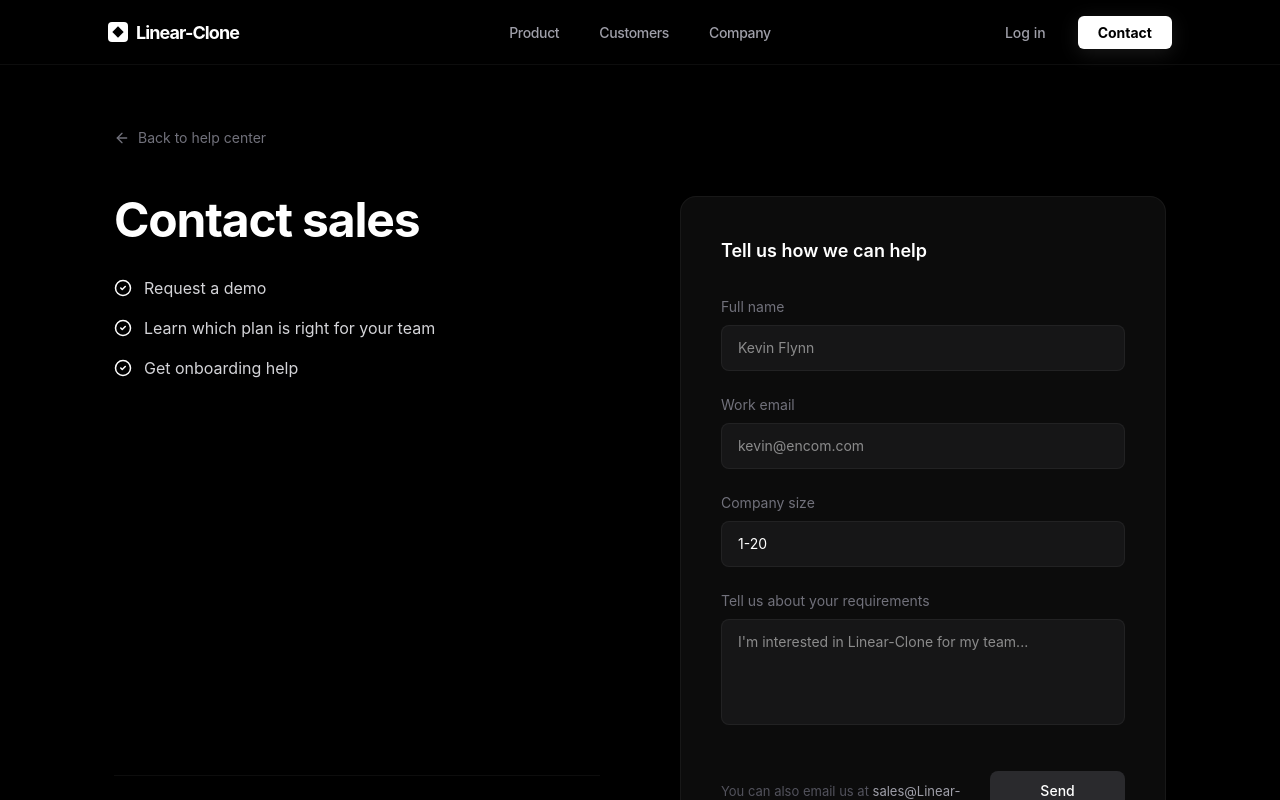
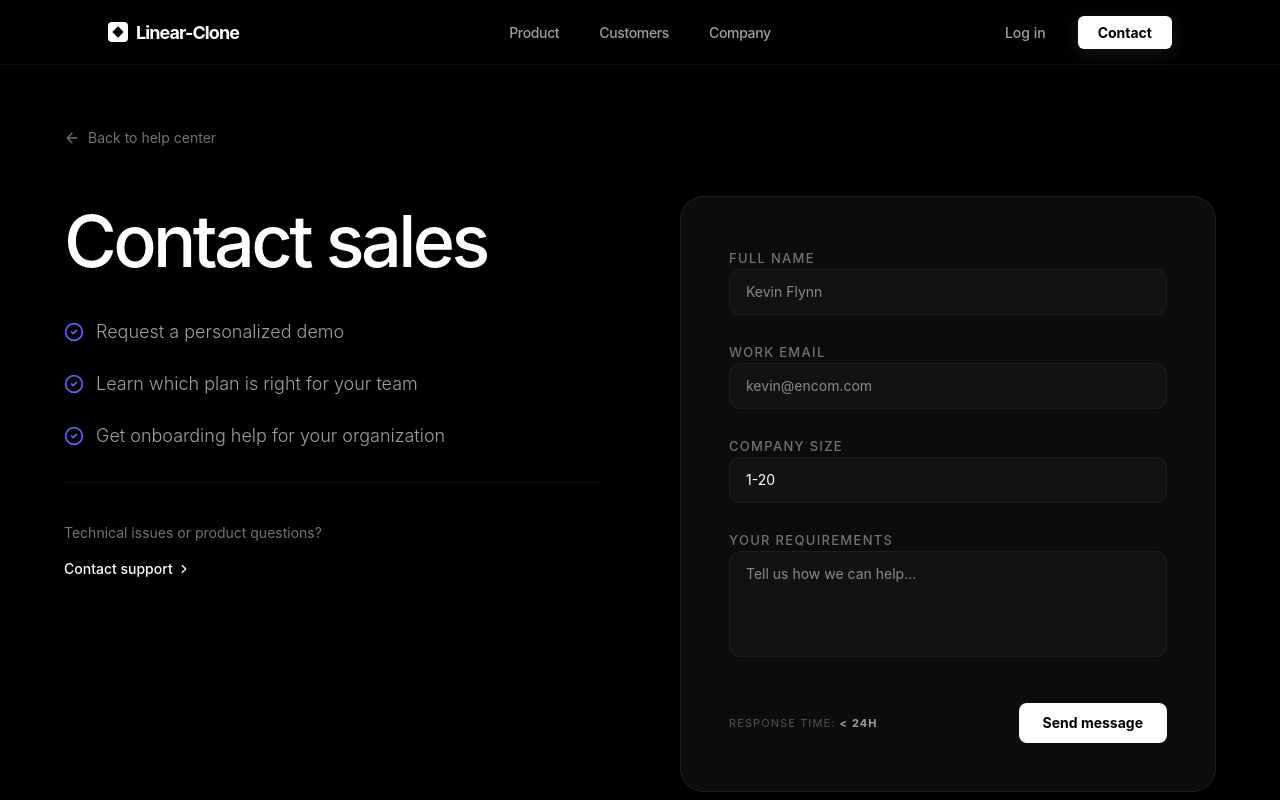
Before and after one commit to Sathwikacharya777/Linear-clone, a Next.js app: page /contact in a window 1280 px wide. Both pictures are taken after a click on the button "Talk to sales". Shown: the top 800 px of the page. Built offline with nearby package versions, Linux system fonts and the light colour scheme; no server answers.

Commit message:
Contact form change

```diff
--- /dev/null
+++ b/app/contact/actions.ts
@@ -0,0 +1,49 @@
+"use server";
+
+import { Resend } from "resend";
+
+// Initialize Resend with your secret key from the .env file
+const resend = new Resend(process.env.RESEND_API_KEY);
+
+export async function submitContactForm(formData: FormData) {
+  const RECIPIENT_EMAIL = "sathwikacharyaofficial@gmail.com";
+
+  // 1. Extract data from the form
+  const name = formData.get("fullname") as string;
+  const email = formData.get("email") as string;
+  const companySize = formData.get("companySize") as string;
+  const message = formData.get("message") as string;
+
+  try {
+    // 2. Send the actual email using Next.js Server Logic
+    const { data, error } = await resend.emails.send({
+      from: "Linear-Clone <onboarding@resend.dev>", // Resend's default testing domain
+      to: [RECIPIENT_EMAIL],
+      subject: `🚀 New Inquiry from ${name}`,
+      html: `
+        <div style="font-family: sans-serif; padding: 20px; border: 1px solid #eee;">
+          <h2 style="color: #5e6ad2;">New Linear-Clone Inquiry</h2>
+          <p><strong>Name:</strong> ${name}</p>
+          <p><strong>Email:</strong> ${email}</p>
+          <p><strong>Company Size:</strong> ${companySize}</p>
+          <p><strong>Message:</strong></p>
+          <div style="background: #f9f9f9; padding: 15px; border-radius: 5px;">
+            ${message}
+          </div>
+        </div>
+      `,
+    });
+
+    if (error) {
+      console.error("Resend Error:", error);
+      return { success: false };
+    }
+
+    console.log("Email sent successfully to:", RECIPIENT_EMAIL);
+    return { success: true };
+
+  } catch (err) {
+    console.error("Server Crash:", err);
+    return { success: false };
+  }
+}
--- a/app/contact/page.tsx
+++ b/app/contact/page.tsx
@@ -2,26 +2,87 @@
 
 import React, { useState } from 'react';
 import {
-  Mail,
-  MessageSquare,
-  ChevronRight,
-  ArrowUpRight,
-  CheckCircle2,
-  ArrowLeft
+  Mail, MessageSquare, ChevronRight, CheckCircle2, ArrowLeft, Loader2
 } from 'lucide-react';
 import Link from 'next/link';
+import { motion, AnimatePresence } from "framer-motion";
+import { useFormStatus } from "react-dom"; // Next.js/React 19 hook
+import { submitContactForm } from "./actions";
 import Footer from "../components/Footer";
 
 export default function ContactPage() {
   const [showForm, setShowForm] = useState(false);
+  const [isSubmitted, setIsSubmitted] = useState(false);
 
-  // --- FORM VIEW ---
-  if (showForm) {
+  // Helper component for the Loading Button
+  function SubmitButton() {
+    const { pending } = useFormStatus();
     return (
-      <main className="min-h-screen bg-black text-white pt-32 pb-20 animate-in fade-in duration-500">
-        <div className="max-w-[1100px] mx-auto px-6">
+      <button
+        type="submit"
+        disabled={pending}
+        className="bg-white text-black px-6 py-2.5 rounded-lg text-sm font-bold hover:bg-zinc-200 transition-all flex items-center gap-2 disabled:opacity-50"
+      >
+        {pending ? <Loader2 size={16} className="animate-spin" /> : "Send message"}
+      </button>
+    );
+  }
 
-          {/* Back Button */}
+  return (
+    <main className="min-h-screen bg-black text-white pt-32 overflow-x-hidden">
+      <div className="max-w-[1200px] mx-auto px-6">
+
+        <AnimatePresence mode="wait">
+          {!showForm ? (
+            /* --- VIEW 1: HELP HUB --- */
+            <motion.div
+              key="hub"
+              initial={{ opacity: 0, y: 20 }}
+              animate={{ opacity: 1, y: 0 }}
+              exit={{ opacity: 0, y: -20 }}
+              className="max-w-[900px] mx-auto"
+            >
+              <div className="text-center mb-20">
+                <h1 className="text-5xl md:text-7xl font-medium tracking-tighter mb-6 bg-gradient-to-b from-white to-zinc-500 bg-clip-text text-transparent">
+                  How can we help?
+                </h1>
+                <p className="text-zinc-400 text-lg md:text-xl font-light max-w-[500px] mx-auto leading-relaxed">
+                  Get in touch with our sales and support teams for demos, onboarding support, or product questions.
+                </p>
+              </div>
+
+              <div className="grid grid-cols-1 md:grid-cols-2 gap-6 mb-24">
+                <HubCard
+                  icon={<Mail />}
+                  title="Sales"
+                  desc="Speak to our sales team about plans, pricing, or a demo."
+                  onClick={() => setShowForm(true)}
+                  btnText="Talk to sales"
+                />
+                <HubCard
+                  icon={<MessageSquare />}
+                  title="Help & support"
+                  desc="Ask product questions, report problems, or leave feedback."
+                  onClick={() => setShowForm(true)}
+                  btnText="Contact support"
+                />
+              </div>
+
+              <div className="flex justify-center border-t border-white/5 pt-12 mb-20">
+                <div className="flex items-center gap-2 px-4 py-1.5 bg-indigo-500/10 border border-indigo-500/20 rounded-full">
+                  <CheckCircle2 size={14} className="text-indigo-500 shadow-[0_0_10px_#5e6ad2]" />
+                  <span className="text-[10px] font-bold text-indigo-400 tracking-widest uppercase">All systems operational</span>
+                </div>
+              </div>
+            </motion.div>
+          ) : (
+            /* --- VIEW 2: CONTACT FORM --- */
+            <motion.div
+              key="form"
+              initial={{ opacity: 0, x: 50 }}
+              animate={{ opacity: 1, x: 0 }}
+              exit={{ opacity: 0, x: -50 }}
+            >
               <button
                 onClick={() => setShowForm(false)}
                 className="flex items-center gap-2 text-zinc-500 hover:text-white transition-colors mb-12 text-sm"
@@ -29,61 +90,45 @@ export default function ContactPage() {
                 <ArrowLeft size={16} /> Back to help center
               </button>
 
-          <div className="grid grid-cols-1 md:grid-cols-2 gap-20">
-
-            {/* Left Side: Info */}
-            <div className="flex flex-col justify-start">
-              <h1 className="text-5xl font-bold tracking-tight mb-8">Contact sales</h1>
-
-              <ul className="space-y-4 mb-12">
-                <li className="flex items-center gap-3 text-zinc-300">
-                  <CheckCircle2 size={18} className="text-white" /> Request a demo
-                </li>
-                <li className="flex items-center gap-3 text-zinc-300">
-                  <CheckCircle2 size={18} className="text-white" /> Learn which plan is right for your team
-                </li>
-                <li className="flex items-center gap-3 text-zinc-300">
-                  <CheckCircle2 size={18} className="text-white" /> Get onboarding help
-                </li>
+              <div className="grid grid-cols-1 lg:grid-cols-2 gap-20 items-start pb-20">
+                <div className="space-y-8">
+                  <h1 className="text-5xl md:text-7xl font-medium tracking-tighter leading-tight">Contact sales</h1>
+                  <ul className="space-y-6">
+                    <FeatureItem text="Request a personalized demo" />
+                    <FeatureItem text="Learn which plan is right for your team" />
+                    <FeatureItem text="Get onboarding help for your organization" />
                   </ul>
-
-              <div className="mt-auto pt-10 border-t border-white/5">
+                  <div className="pt-10 border-t border-white/5">
                     <p className="text-zinc-500 text-sm mb-4">Technical issues or product questions?</p>
-                <button
-                  onClick={() => setShowForm(false)}
-                  className="text-zinc-400 hover:text-white text-sm flex items-center gap-1 transition-colors"
-                >
+                    <button onClick={() => setShowForm(false)} className="text-white text-sm font-medium flex items-center gap-1 hover:text-zinc-300">
                       Contact support <ChevronRight size={14} />
                     </button>
                   </div>
                 </div>
 
-            {/* Right Side: Form Card */}
-            <div className="bg-[#0c0c0c] border border-white/5 rounded-2xl p-10">
-              <h2 className="text-lg font-semibold mb-8">Tell us how we can help</h2>
+                {/* THE FORM CARD */}
+                <div className="bg-[#0c0c0c] border border-white/[0.08] rounded-3xl p-8 md:p-12 shadow-2xl relative overflow-hidden">
+                  {isSubmitted ? (
+                    <div className="py-20 text-center space-y-4">
+                       <CheckCircle2 size={48} className="text-green-500 mx-auto" />
+                       <h2 className="text-2xl font-bold">Message sent!</h2>
+                       <p className="text-zinc-400">We'll get back to you within 24 hours.</p>
+                       <button onClick={() => setIsSubmitted(false)} className="text-indigo-400 text-sm underline">Send another</button>
+                    </div>
+                  ) : (
+                    <form
+                      action={async (fd) => {
+                        await submitContactForm(fd);
+                        setIsSubmitted(true);
+                      }}
+                      className="space-y-6"
+                    >
+                      <FormInput label="Full name" name="fullname" placeholder="Kevin Flynn" required />
+                      <FormInput label="Work email" name="email" type="email" placeholder="kevin@encom.com" required />
 
-              <form className="space-y-6">
-                <div>
-                  <label className="block text-zinc-500 text-sm mb-2">Full name</label>
-                  <input
-                    type="text"
-                    placeholder="Kevin Flynn"
-                    className="w-full bg-[#161617] border border-white/5 rounded-lg px-4 py-3 text-sm focus:outline-none focus:border-white/20 transition-colors"
-                  />
-                </div>
-
-                <div>
-                  <label className="block text-zinc-500 text-sm mb-2">Work email</label>
-                  <input
-                    type="email"
-                    placeholder="kevin@encom.com"
-                    className="w-full bg-[#161617] border border-white/5 rounded-lg px-4 py-3 text-sm focus:outline-none focus:border-white/20 transition-colors"
-                  />
-                </div>
-
-                <div>
-                  <label className="block text-zinc-500 text-sm mb-2">Company size</label>
-                  <select className="w-full bg-[#161617] border border-white/5 rounded-lg px-4 py-3 text-sm focus:outline-none focus:border-white/20 transition-colors appearance-none">
+                      <div className="space-y-2">
+                        <label className="text-zinc-500 text-[13px] font-medium uppercase tracking-widest">Company size</label>
+                        <select className="w-full bg-zinc-900/50 border border-white/5 rounded-xl px-4 py-3 text-sm focus:border-indigo-500/50 outline-none transition-all appearance-none">
                           <option>1-20</option>
                           <option>21-50</option>
                           <option>51-200</option>
@@ -91,84 +136,70 @@ export default function ContactPage() {
                         </select>
                       </div>
 
-                <div>
-                  <label className="block text-zinc-500 text-sm mb-2">Tell us about your requirements</label>
+                      <div className="space-y-2">
+                        <label className="text-zinc-500 text-[13px] font-medium uppercase tracking-widest">Your requirements</label>
                         <textarea
+                          name="message"
                           rows={4}
-                    placeholder="I'm interested in Linear-Clone for my team..."
-                    className="w-full bg-[#161617] border border-white/5 rounded-lg px-4 py-3 text-sm focus:outline-none focus:border-white/20 transition-colors resize-none"
+                          className="w-full bg-zinc-900/50 border border-white/5 rounded-xl px-4 py-3 text-sm focus:border-indigo-500/50 outline-none transition-all resize-none"
+                          placeholder="Tell us how we can help..."
+                          required
                         />
                       </div>
 
                       <div className="flex items-center justify-between pt-4">
-                  <p className="text-zinc-600 text-[13px]">
-                    You can also email us at <span className="text-zinc-400">sales@Linear-Clone.com</span>
+                        <p className="text-[11px] text-zinc-600 uppercase tracking-widest">
+                          Response time: <span className="text-zinc-400 font-bold">&lt; 24h</span>
                         </p>
-                  <button type="submit" className="bg-[#2a2a2d] hover:bg-[#323235] text-white px-6 py-2.5 rounded-lg text-sm font-medium transition-colors">
-                    Send message
-                  </button>
+                        <SubmitButton />
                       </div>
                     </form>
+                  )}
                 </div>
+              </div>
+            </motion.div>
+          )}
+        </AnimatePresence>
 
-          </div>
+        <Footer />
       </div>
     </main>
   );
 }
 
-  // --- HELP HUB VIEW (Default) ---
+// --- SUB-COMPONENTS ---
+
+function HubCard({ icon, title, desc, onClick, btnText }: any) {
   return (
-    <main className="min-h-screen bg-black text-white pt-32 pb-20">
-      <div className="max-w-[900px] mx-auto px-6">
-        <div className="text-center mb-20">
-          <h1 className="text-5xl md:text-6xl font-bold tracking-tight mb-6">How can we help?</h1>
-          <p className="text-zinc-400 text-lg max-w-[500px] mx-auto leading-relaxed">
-            Get in touch with our sales and support teams for demos, onboarding support, or product questions.
-          </p>
+    <div className="bg-[#0c0c0c] border border-white/[0.08] rounded-3xl p-8 flex flex-col items-start group hover:bg-[#111111] transition-all">
+      <div className="w-10 h-10 bg-zinc-800 border border-white/5 rounded-xl flex items-center justify-center text-zinc-400 mb-6 group-hover:text-white transition-colors">
+        {icon}
       </div>
-
-        <div className="grid grid-cols-1 md:grid-cols-2 gap-6 mb-24">
-          {/* Sales Card */}
-          <div className="bg-[#0c0c0c] border border-white/5 rounded-2xl p-8 flex flex-col items-start">
-            <div className="flex items-center gap-3 mb-4">
-              <Mail size={20} className="text-zinc-400" />
-              <h3 className="font-semibold text-lg">Sales</h3>
-            </div>
-            <p className="text-zinc-500 mb-8 leading-relaxed">Speak to our sales team about plans, pricing, or a demo.</p>
-            <button
-              onClick={() => setShowForm(true)}
-              className="flex items-center gap-2 bg-white/5 border border-white/10 px-4 py-2 rounded-lg text-sm font-medium hover:bg-white/10 transition-all"
-            >
-              Talk to sales <ChevronRight size={14} />
+      <h3 className="text-xl font-medium mb-3 text-white">{title}</h3>
+      <p className="text-zinc-500 mb-10 leading-relaxed text-[15px] font-light">{desc}</p>
+      <button onClick={onClick} className="flex items-center gap-2 bg-white/5 border border-white/10 px-5 py-2 rounded-lg text-sm font-medium hover:bg-white hover:text-black transition-all">
+        {btnText} <ChevronRight size={14} />
       </button>
     </div>
-
-          {/* Support Card */}
-          <div className="bg-[#0c0c0c] border border-white/5 rounded-2xl p-8 flex flex-col items-start">
-            <div className="flex items-center gap-3 mb-4">
-              <MessageSquare size={20} className="text-zinc-400" />
-              <h3 className="font-semibold text-lg">Help & support</h3>
-            </div>
-            <p className="text-zinc-500 mb-8 leading-relaxed">Ask product questions, report problems, or leave feedback.</p>
-            <button
-              onClick={() => setShowForm(true)}
-              className="flex items-center gap-2 bg-white/5 border border-white/10 px-4 py-2 rounded-lg text-sm font-medium hover:bg-white/10 transition-all"
-            >
-              Contact support <ChevronRight size={14} />
-            </button>
-          </div>
-        </div>
-
-        {/* Operational Status Footer */}
-        <div className="flex justify-center border-t border-white/5 pt-12">
-          <div className="flex items-center gap-2 px-4 py-1.5 bg-blue-500/10 border border-blue-500/20 rounded-full">
-            <CheckCircle2 size={14} className="text-blue-500" />
-            <span className="text-[10px] font-bold text-blue-500 tracking-wider uppercase">All systems operational</span>
-          </div>
-        </div>
-      </div>
-        <Footer />
-    </main>
   );
 }
+
+function FeatureItem({ text }: { text: string }) {
+  return (
+    <li className="flex items-center gap-3 text-zinc-400 text-lg font-light">
+      <CheckCircle2 size={20} className="text-indigo-500" /> {text}
+    </li>
+  );
+}
+
+function FormInput({ label, ...props }: any) {
+  return (
+    <div className="space-y-2">
+      <label className="text-zinc-500 text-[13px] font-medium uppercase tracking-widest">{label}</label>
+      <input
+        {...props}
+        className="w-full bg-zinc-900/50 border border-white/5 rounded-xl px-4 py-3 text-sm focus:border-indigo-500/50 outline-none transition-all"
+      />
+    </div>
+  );
+}
--- a/package.json
+++ b/package.json
@@ -13,7 +13,8 @@
     "lucide-react": "^0.563.0",
     "next": "16.1.6",
     "react": "19.2.3",
-    "react-dom": "19.2.3"
+    "react-dom": "19.2.3",
+    "resend": "^6.9.1"
   },
   "devDependencies": {
     "@tailwindcss/postcss": "^4",
```
Also changed, not shown: app/company/team/loading.tsx (added, +12 -0 lines), app/company/team/page.tsx (added, +22 -0 lines), 1 other file (tests, documents, lock files or other folders). Lines whose indentation alone changed are shown as unchanged.
